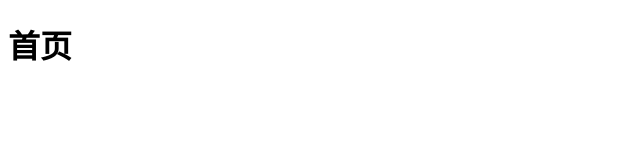
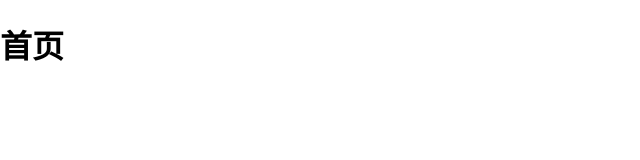
Before and after one commit to zerolxy612/vue3demo, a Vue app: page /login in a window 1280 px wide. Shown: the top 160 px of the page, without its empty margins (0-640 px from the left). Built offline with nearby package versions, Linux system fonts and the light colour scheme.

Commit message:
'设置body的内外边距为0'

```diff
--- a/src/App.vue
+++ b/src/App.vue
@@ -4,4 +4,9 @@
 <router-view></router-view>
 </template>
 
-<style></style>
+<style>
+body{
+  padding: 0;
+  margin: 0;
+}
+</style>
```
